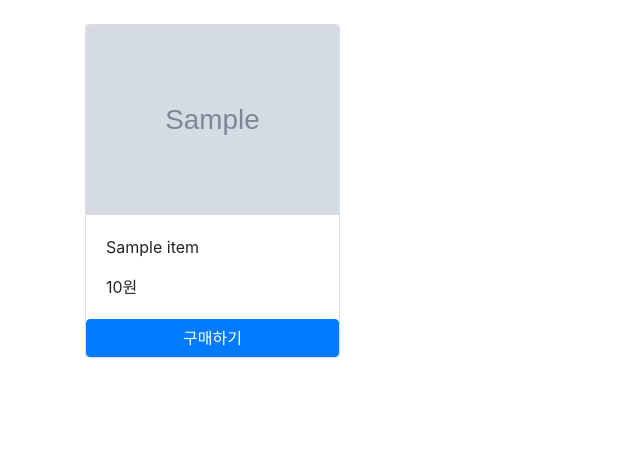
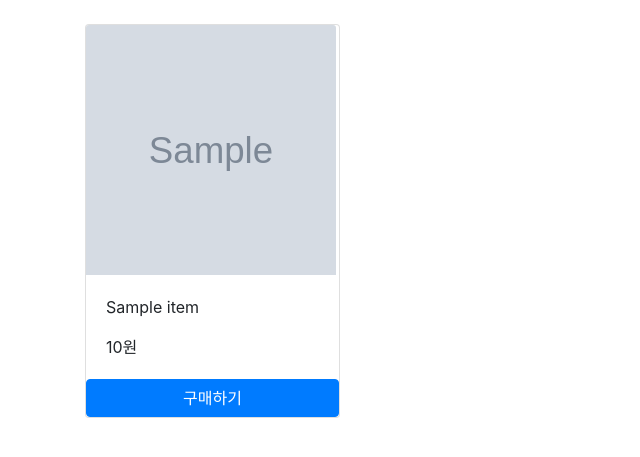
Before and after one commit to HyungtaeMoon/Iamport_django_2.x, a Django app: page /shop/ in a window 1280 px wide. Shown: the part 56-513 px from the top of the page, without its empty margins (0-640 px from the left). Run offline with Django 3.2, Linux system fonts and the light colour scheme; tables that the repository leaves empty hold one stand-in row (values such as "Sample post"); grey boxes marked "Sample" are stand-in pictures; parts of the project's set-up code (start-up, migrations or seed data) failed here and were passed over; some libraries are stand-ins or nearby versions.

Commit message:
[FIX] item list 페이지 템플릿 수정

```diff
--- a/app/templates/shop/item_list.html
+++ b/app/templates/shop/item_list.html
@@ -6,9 +6,9 @@
         <div class="row">
             {% for item in item_list%}
                 <div class="col-sm-3">
-                    <div class="card">
+                    <div class="card" style="min-height: 100%;">
                         {% if item.photo %}
-                            <img class="card-img-top" src="{{ item.photo.url }}" alt="Card image cap" >
+                            <img class="card-img-top" src="{{ item.photo.url }}" style="width: 250px; height: 250px;" alt="Card image cap">
                         {% endif %}
 
                         <div class="card-body">
```
